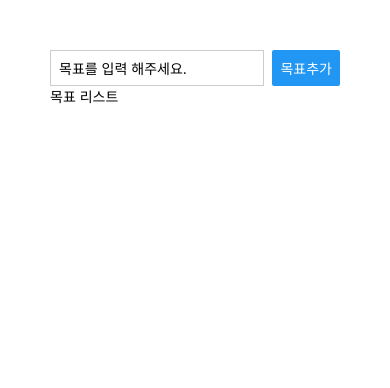
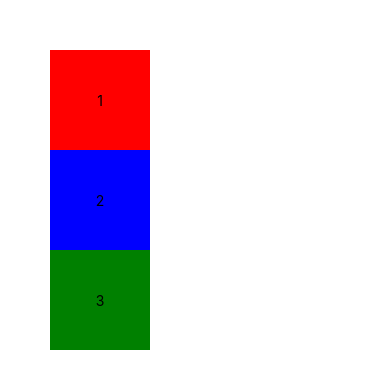
Before and after one commit to myongdol/Learn_ReactNative, a React Native app: screen / in a window 390 px wide. Shown: the top 388 px of the page. Built offline with nearby package versions, Linux system fonts and the light colour scheme.

Commit message:
플렉스 박스 학습하기 1

```diff
--- a/App.js
+++ b/App.js
@@ -1,32 +1,74 @@
-import { Button, StyleSheet, Text, TextInput, View } from 'react-native';
+// import { Button, StyleSheet, Text, TextInput, View } from 'react-native';
+
+// export default function App() {
+//   return (
+//     <View style={styles.appContainer}>
+//       <View style={styles.inputContainer}>
+//         <TextInput style={styles.textInput} placeholder='목표를 입력 해주세요.'/>
+//         <Button title='목표추가'/>
+//       </View>
+//       <View>
+//         <Text>목표 리스트</Text>
+//       </View>
+//     </View>
+//   );
+// }
+
+// const styles = StyleSheet.create({
+//   appContainer: {
+//    padding: 50
+//   },
+//   inputContainer: {
+//     flexDirection: 'row',
+//     justifyContent: 'space-between'
+//   },
+//   textInput: {
+//     borderWidth: 1,
+//     borderColor: '#cccccc',
+//     width: '80%',
+//     marginRight: 8,
+//     padding: 8,
+//   }
+// });
+import React from 'react';
+import { Text, View } from 'react-native';
 
 export default function App() {
   return (
-    <View style={styles.appContainer}>
-      <View style={styles.inputContainer}>
-        <TextInput style={styles.textInput} placeholder='목표를 입력 해주세요.'/>
-        <Button title='목표추가'/>
+    <View style={{ padding: 50}}>
+      <View
+        style={{
+          backgroundColor: 'red',
+          width: 100,
+          height: 100,
+          justifyContent: 'center',
+          alignItems: 'center'
+        }}
+      >
+        <Text>1</Text>
       </View>
-      <View>
-        <Text>목표 리스트</Text>
+      <View
+        style={{
+          backgroundColor: 'blue',
+          width: 100,
+          height: 100,
+          justifyContent: 'center',
+          alignItems: 'center'
+        }}
+      >
+        <Text>2</Text>
+      </View>
+      <View
+        style={{
+          backgroundColor: 'green',
+          width: 100,
+          height: 100,
+          justifyContent: 'center',
+          alignItems: 'center'
+        }}
+      >
+        <Text>3</Text>
       </View>
     </View>
   );
 }
-
-const styles = StyleSheet.create({
-  appContainer: {
-   padding: 50
-  },
-  inputContainer: {
-    flexDirection: 'row',
-    justifyContent: 'space-between'
-  },
-  textInput: {
-    borderWidth: 1,
-    borderColor: '#cccccc',
-    width: '80%',
-    marginRight: 8,
-    padding: 8,
-  }
-});
```
